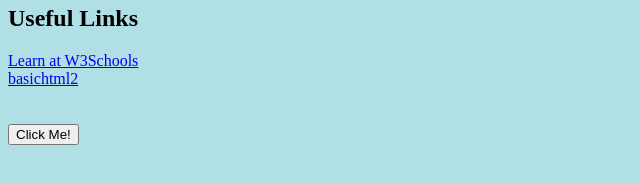
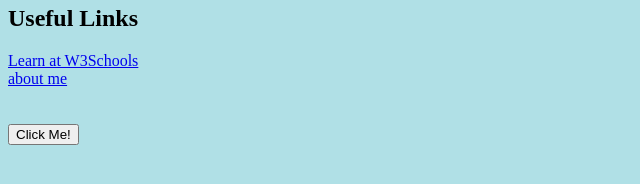
Before and after one commit to chandee-c/tttt, a plain HTML site: page index.html in a window 1280 px wide. Shown: the part 354-538 px from the top of the page, 0-640 px from the left. Drawn offline with Linux system fonts and the light colour scheme.

Commit message:
Update index.html

```diff
--- a/index.html
+++ b/index.html
@@ -33,7 +33,7 @@
 
     <h2>Useful Links</h2>
     <a href="https://www.w3schools.com" target="_blank">Learn at W3Schools</a><br>
-    <a href="page/basichtml2.html">basichtml2</a><br>
+    <a href="page/aboutme.html">about me</a><br>
 
     <br><br>
     <button>Click Me!</button>
```
